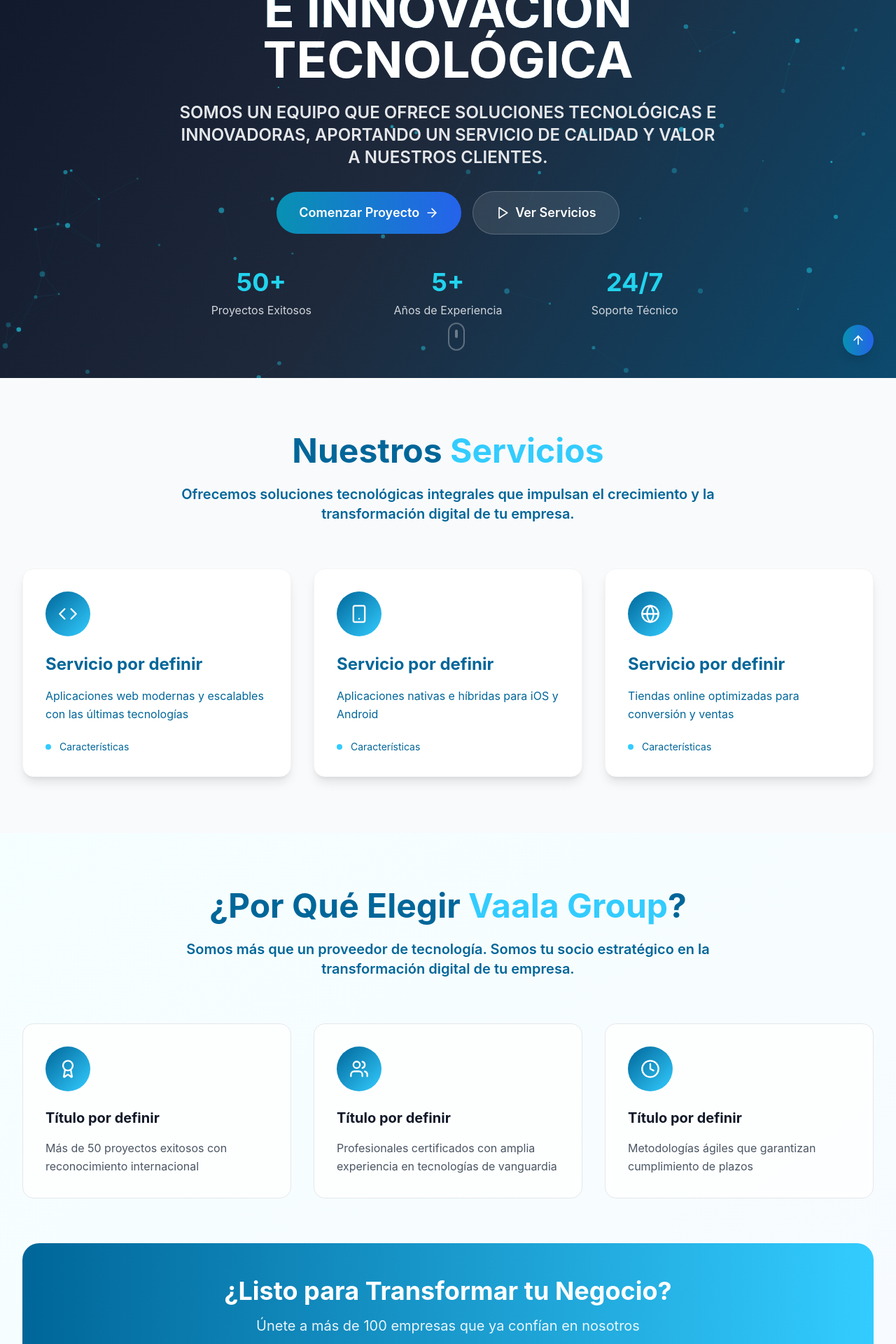
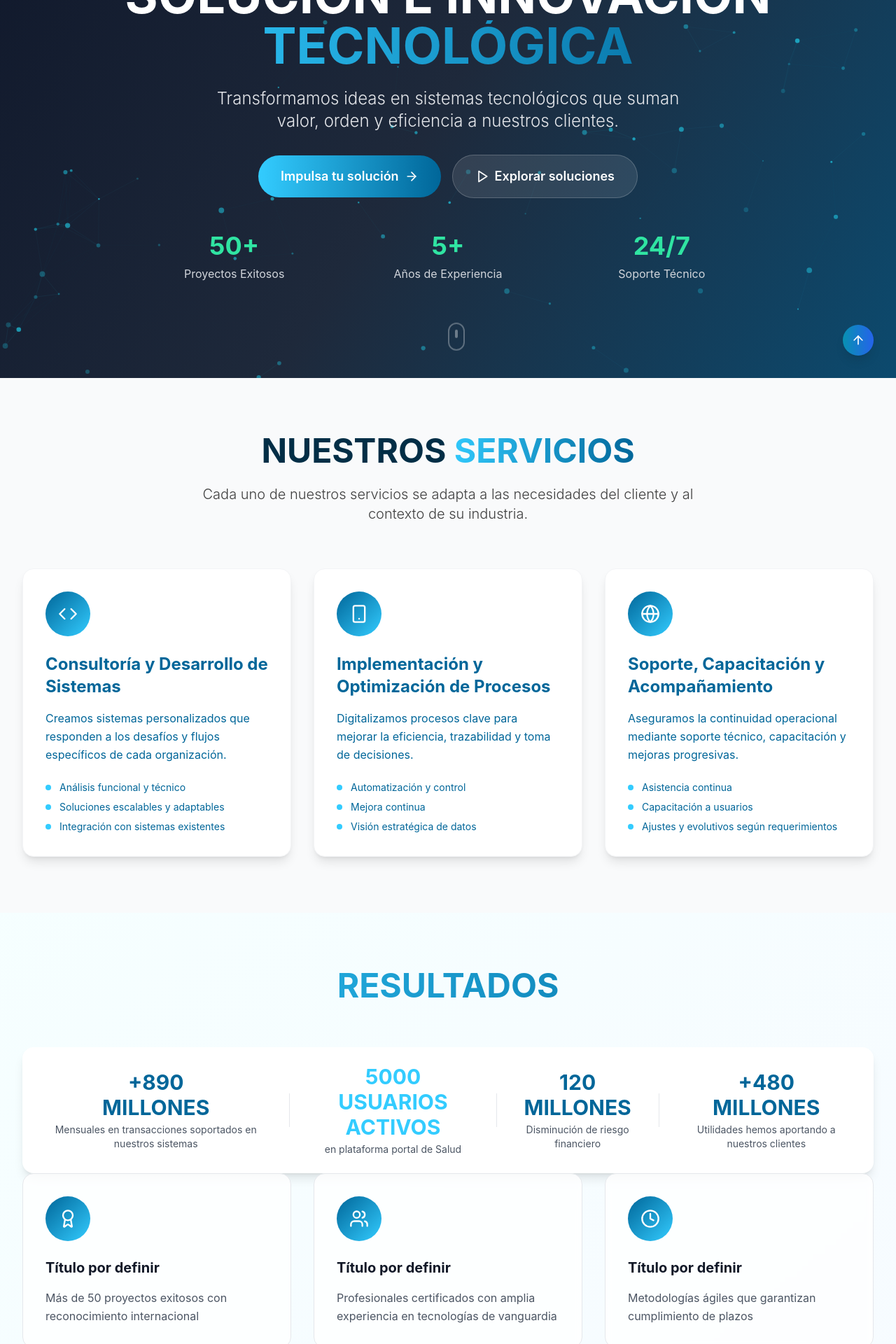
Before and after one commit to valejerett27/VaalaGroup, a React (Vite) app: page / in a window 1280 px wide. Shown: the part 260-2180 px from the top of the page at 70% size. Built offline with nearby package versions, Linux system fonts and the light colour scheme.

Commit message:
Ajustes_General

```diff
--- a/src/components/Hero.tsx
+++ b/src/components/Hero.tsx
@@ -18,26 +18,25 @@ const Hero = () => {
         <div className="animate-fade-in">
           <h1 className="text-4xl sm:text-5xl lg:text-7xl font-bold text-white mt-20
            mb-6 leading-tight">
-            SOLUCIÓN
+            SOLUCIÓN E INNOVACIÓN
 
 
-            <span className="block bg-gradient-to-r from-cyan-400 to-blue-400 bg-clip-text ">
-              E INNOVACIÓN
+            <span className="block bg-gradient-to-r from-[#33CCFF] to-[#006699] bg-clip-text text-transparent">
+              TECNOLÓGICA
             </span>
-            TECNOLÓGICA
+
           </h1>
 
-          <p className="text-xl uppercase sm:text-2xl text-gray-200 font-semibold mb-8 max-w-3xl mx-auto leading-relaxed">
-           Somos un equipo que ofrece soluciones tecnológicas e innovadoras,
-aportando un servicio de calidad y valor a nuestros clientes.
+          <p className="text-xl sm:text-2xl text-gray-200 font-light mb-8 max-w-2xl mx-auto leading-relaxed">
+           Transformamos ideas en sistemas tecnológicos que suman valor, orden y eficiencia a nuestros clientes.
           </p>
 
           <div className="flex flex-col sm:flex-row gap-4 justify-center items-center mb-12">
             <button
               onClick={() => scrollToSection("#contacto")}
-              className="group bg-gradient-to-r from-cyan-600 to-blue-600 text-white px-8 py-4 rounded-full text-lg font-semibold hover:shadow-2xl hover:scale-105 transition-all duration-300 flex items-center gap-2"
+              className="group bg-gradient-to-r from-[#33CCFF] to-[#006699] text-white px-8 py-4 rounded-full text-lg font-semibold hover:shadow-2xl hover:scale-105 transition-all duration-300 flex items-center gap-2"
             >
-              Comenzar Proyecto
+              Impulsa tu solución
               <ArrowRight className="group-hover:translate-x-1 transition-transform duration-200" size={20} />
             </button>
 
@@ -46,21 +45,21 @@ aportando un servicio de calidad y valor a nuestros clientes.
               className="group bg-white/10 backdrop-blur-sm border border-white/20 text-white px-8 py-4 rounded-full text-lg font-semibold hover:bg-white/20 transition-all duration-300 flex items-center gap-2"
             >
               <Play size={20} />
-              Ver Servicios
+              Explorar soluciones
             </button>
           </div>
 
-          <div className="grid grid-cols-1 sm:grid-cols-3 gap-8 max-w-4xl mx-auto">
+          <div className="grid grid-cols-1 sm:grid-cols-3 gap-5 max-w-4xl mx-auto">
             <div className="text-center">
-              <div className="text-3xl lg:text-4xl font-bold text-cyan-400 mb-2">50+</div>
+              <div className="text-3xl lg:text-4xl font-bold text-[#30E4A2] mb-2">50+</div>
               <div className="text-gray-300">Proyectos Exitosos</div>
             </div>
             <div className="text-center">
-              <div className="text-3xl lg:text-4xl font-bold text-cyan-400 mb-2">5+</div>
+              <div className="text-3xl lg:text-4xl font-bold text-[#30E4A2] mb-2">5+</div>
               <div className="text-gray-300">Años de Experiencia</div>
             </div>
             <div className="text-center">
-              <div className="text-3xl lg:text-4xl font-bold text-cyan-400 mb-2">24/7</div>
+              <div className="text-3xl lg:text-4xl font-bold text-[#30E4A2] mb-2">24/7</div>
               <div className="text-gray-300">Soporte Técnico</div>
             </div>
           </div>
--- a/src/components/Navigation.tsx
+++ b/src/components/Navigation.tsx
@@ -19,7 +19,7 @@ const Navigation = () => {
     { name: "Servicios", href: "#servicios" },
     { name: "Proyectos", href: "#proyectos" },
     // { name: "Equipo", href: "#equipo" },
-    { name: "Contacto", href: "#contacto" },
+    // { name: "Contacto", href: "#contacto" },
   ];
 
   const scrollToSection = (href: string) => {
@@ -34,7 +34,7 @@ const Navigation = () => {
     <nav
       className={`fixed top-0 left-0 right-0 z-50 transition-all duration-300 ${
         isScrolled
-          ? "bg-[#3F3F3F] backdrop-blur-lg shadow-lg border-b border-cyan-100"
+          ? "bg-gradient-to-b from-[#022E46] to-[#0C4A6E] backdrop-blur-lg shadow-lg border-b border-cyan-100"
           : "bg-transparent"
       }`}
     >
--- a/src/components/Projects.tsx
+++ b/src/components/Projects.tsx
@@ -4,7 +4,7 @@ import { ExternalLink, Github } from "lucide-react";
 const Projects = () => {
   const projects = [
     {
-      title: "Park By Vaala",
+      title: "Park by Vaala",
       category: "Texto por definir",
       description: "Una Solución tecnológica Integral para la Gestión y Control eficiente de estacionamientos.",
       image: "src/img/park_principal.png",
@@ -12,7 +12,7 @@ const Projects = () => {
       results: "+2.000 usuarios activos"
     },
     {
-      title: "Vaala Dev",
+      title: "Vaaladev",
       category: "Texto por definir",
       description: "Empresa de Desarrollo tecnológico especializada en crear Soluciones Digitales para Clínicas, Hospitales y Centros Médicos",
       image: "src/img/Principal_verde.png",
@@ -41,11 +41,11 @@ const Projects = () => {
     <section id="proyectos" className="py-20 bg-gray-900 text-white">
       <div className="max-w-7xl mx-auto px-4 sm:px-6 lg:px-8">
         <div className="text-center mb-16">
-          <h2 className="text-4xl lg:text-5xl font-bold mb-6">
+          <h2 className="text-4xl lg:text-5xl uppercase font-bold mb-6">
             Nuestras
-            <span className="bg-gradient-to-r from-[#33CCFF] to-[#006699] bg-clip-text "> Unidades</span>
+            <span className="bg-gradient-to-r from-[#33CCFF] to-[#006699] bg-clip-text text-transparent"> Unidades</span>
           </h2>
-          <p className="text-xl text-gray-300 max-w-3xl mx-auto">
+          <p className="text-xl text-white font-light max-w-3xl mx-auto">
             Descubre algunos de nuestros casos de éxito que han transformado
             la manera de hacer negocios de nuestros clientes.
           </p>
--- a/src/components/Services.tsx
+++ b/src/components/Services.tsx
@@ -1,25 +1,27 @@
 
 import { Code, Smartphone, Globe, Database, Shield, Zap } from "lucide-react";
+import { features } from "process";
 
 const Services = () => {
   const services = [
     {
       icon: Code,
-      title: "Servicio por definir",
-      description: "Aplicaciones web modernas y escalables con las últimas tecnologías",
-      features: ["Características"]
+      title: "Consultoría y Desarrollo de Sistemas",
+      description: "Creamos sistemas personalizados que responden a los desafíos y flujos específicos de cada organización.",
+      // features: [" Análisis funcional y técnico - Soluciones escalables y adaptables - Integración con sistemas existentes"]
+      features: ["Análisis funcional y técnico", "Soluciones escalables y adaptables", "Integración con sistemas existentes"]
     },
     {
       icon: Smartphone,
-      title: "Servicio por definir",
-      description: "Aplicaciones nativas e híbridas para iOS y Android",
-      features: ["Características"]
+      title: "Implementación y Optimización de Procesos",
+      description: " Digitalizamos procesos clave para mejorar la eficiencia, trazabilidad y toma de decisiones.",
+      features: ["Automatización y control", "Mejora continua", "Visión estratégica de datos"]
     },
     {
       icon: Globe,
-      title: "Servicio por definir",
-      description: "Tiendas online optimizadas para conversión y ventas",
-      features: ["Características"]
+      title: "Soporte, Capacitación y Acompañamiento",
+      description: "Aseguramos la continuidad operacional mediante soporte técnico, capacitación y mejoras progresivas.",
+      features: ["Asistencia continua", "Capacitación a usuarios", "Ajustes y evolutivos según requerimientos"]
     }
     // {
     //   icon: Database,
@@ -45,13 +47,12 @@ const Services = () => {
     <section id="servicios" className="py-20 bg-gray-50">
       <div className="max-w-7xl mx-auto px-4 sm:px-6 lg:px-8">
         <div className="text-center mb-16">
-          <h2 className="text-4xl lg:text-5xl font-bold text-[#006699] mb-6">
+          <h2 className="text-4xl lg:text-5xl uppercase font-bold text-[#022E46] mb-6">
             Nuestros
-            <span className="text-[#33CCFF] bg-clip-text "> Servicios</span>
+            <span className="bg-gradient-to-r from-[#33CCFF] to-[#006699] bg-clip-text text-transparent uppercase"> Servicios</span>
           </h2>
-          <p className="text-xl text-[#006699] font-semibold max-w-3xl mx-auto">
-            Ofrecemos soluciones tecnológicas integrales que impulsan el crecimiento
-            y la transformación digital de tu empresa.
+          <p className="text-xl text-[#3F3F3F] font-light max-w-3xl mx-auto">
+            Cada uno de nuestros servicios se adapta a las necesidades del cliente y al contexto de su industria.
           </p>
         </div>
 
--- a/src/components/WhyChooseUs.tsx
+++ b/src/components/WhyChooseUs.tsx
@@ -41,14 +41,45 @@ const WhyChooseUs = () => {
 
       <div className="relative max-w-7xl mx-auto px-4 sm:px-6 lg:px-8">
         <div className="text-center mb-16">
-          <h2 className="text-4xl lg:text-5xl font-bold text-[#006699] mb-6">
-            ¿Por Qué Elegir
-            <span className="text-[#33CCFF] bg-clip-text"> Vaala Group</span>?
+          <h2 className="bg-gradient-to-r from-[#33CCFF] to-[#006699] bg-clip-text text-4xl lg:text-5xl font-bold text-transparent mb-6">
+            RESULTADOS
           </h2>
-          <p className="text-xl text-[#006699] font-semibold max-w-3xl mx-auto">
+          {/* <p className="text-xl text-[#006699] font-light max-w-3xl mx-auto">
             Somos más que un proveedor de tecnología. Somos tu socio estratégico
             en la transformación digital de tu empresa.
-          </p>
+          </p> */}
+        </div>
+
+        <div className="mt-16 text-center">
+          <div className="inline-flex flex-col md:flex-row items-center gap-6 md:gap-8 bg-white rounded-2xl px-6 md:px-8 py-6 shadow-lg">
+            <div className="text-center">
+              <div className="text-3xl font-bold text-[#006699] mb-1">+890 <br /><span className="text-1xl">MILLONES</span></div>
+              <div className="text-gray-600 text-sm">Mensuales en transacciones soportados en nuestros sistemas</div>
+            </div>
+
+            <div className="hidden md:block w-px h-12 bg-gray-200"></div>
+            <div className="block md:hidden w-full h-px bg-gray-200"></div>
+
+            <div className="text-center">
+              <div className="text-3xl font-bold text-[#33ccff]  uppercase mb-1">5000 <br />Usuarios activos</div>
+              <div className="text-gray-600 text-sm">en plataforma portal de Salud</div>
+            </div>
+
+            <div className="hidden md:block w-px h-12 bg-gray-200"></div>
+            <div className="block md:hidden w-full h-px bg-gray-200"></div>
+
+            <div className="text-center">
+              <div className="text-3xl font-bold text-[#006699] mb-1">120 <br />MILLONES</div>
+              <div className="text-gray-600 text-sm">Disminución de riesgo financiero</div>
+            </div>
+            <div className="hidden md:block w-px h-12 bg-gray-200"></div>
+            <div className="block md:hidden w-full h-px bg-gray-200"></div>
+
+            <div className="text-center">
+              <div className="text-3xl font-bold text-[#006699] mb-1">+480 <br /> MILLONES</div>
+              <div className="text-gray-600 text-sm">Utilidades hemos aportando a nuestros clientes</div>
+            </div>
+          </div>
         </div>
 
         <div className="grid grid-cols-1 md:grid-cols-2 lg:grid-cols-3 gap-8">
@@ -73,7 +104,7 @@ const WhyChooseUs = () => {
         </div>
 
         <div className="mt-16 bg-gradient-to-r from-[#006699] to-[#33CCFF] rounded-3xl p-8 lg:p-12 text-center text-white">
-          <h3 className="text-3xl lg:text-4xl font-bold mb-4">
+          <h3 className="text-3xl lg:text-4xl font-bold uppercase mb-4">
             ¿Listo para Transformar tu Negocio?
           </h3>
           <p className="text-xl mb-8 opacity-90">
```
Also changed, not shown: src/components/Testimonials.tsx (indentation only).
